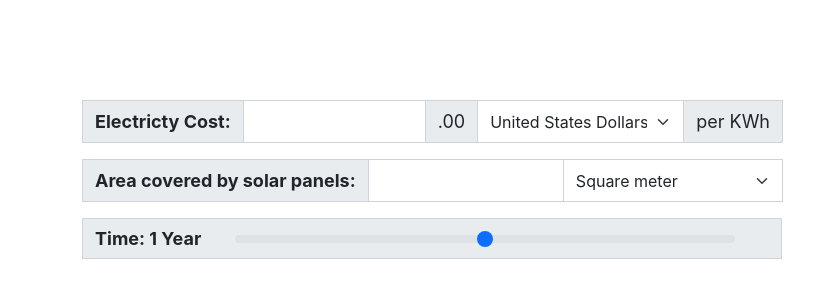
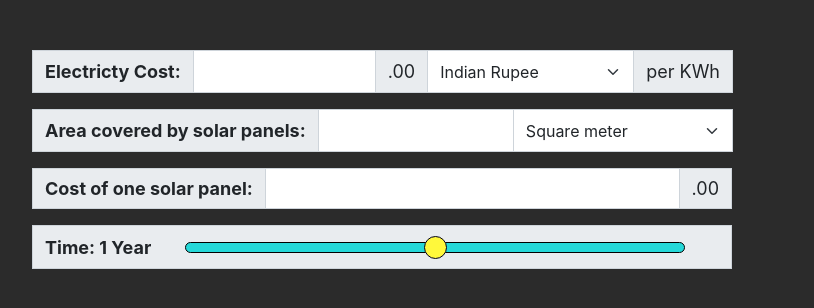
Before and after one commit to Shivansh-yadav13/less-go-solar, a React (Create React App) app: page / in a window 1280 px wide. Shown: the top 308 px of the page, without its empty margins (18-832 px from the left). Built offline with nearby package versions, Linux system fonts and the light colour scheme; no server answers.

Commit message:
added map pointer

```diff
--- a/src/components/Input.css
+++ b/src/components/Input.css
@@ -7,10 +7,96 @@ input::-webkit-inner-spin-button {
 input[type="number"] {
   -moz-appearance: textfield;
 }
+input[type="range"] {
+  height: 30px;
+  -webkit-appearance: none;
+  margin: 10px 0;
+  width: 500px;
+  margin: auto;
+}
+input[type="range"]:focus {
+  outline: none;
+}
+input[type="range"]::-webkit-slider-runnable-track {
+  width: 500px;
+  margin: auto;
+  height: 11px;
+  cursor: pointer;
+  box-shadow: 0px 0px 0px #000000;
+  background: #25d8d8;
+  border-radius: 25px;
+  border: 1px solid #010101;
+}
+input[type="range"]::-webkit-slider-thumb {
+  box-shadow: 0px 0px 0px #000031;
+  border: 1px solid #00001e;
+  height: 23px;
+  width: 23px;
+  border-radius: 50px;
+  background: #fff83b;
+  cursor: pointer;
+  -webkit-appearance: none;
+  margin-top: -7px;
+}
+input[type="range"]:focus::-webkit-slider-runnable-track {
+  background: #25d8d8;
+}
+input[type="range"]::-moz-range-track {
+  width: 500px;
+  margin: auto;
+  height: 11px;
+  cursor: pointer;
+  box-shadow: 0px 0px 0px #000000;
+  background: #25d8d8;
+  border-radius: 25px;
+  border: 1px solid #010101;
+}
+input[type="range"]::-moz-range-thumb {
+  box-shadow: 0px 0px 0px #000031;
+  border: 1px solid #00001e;
+  height: 23px;
+  width: 23px;
+  border-radius: 50px;
+  background: #fff83b;
+  cursor: pointer;
+}
+
+input[type="range"]::-ms-fill-lower {
+  background: #25d8d8;
+  border: 1px solid #010101;
+  border-radius: 50px;
+  box-shadow: 0px 0px 0px #000000;
+}
+input[type="range"]::-ms-fill-upper {
+  background: #25d8d8;
+  border: 1px solid #010101;
+  border-radius: 50px;
+  box-shadow: 0px 0px 0px #000000;
+}
+input[type="range"]::-ms-thumb {
+  margin-top: 1px;
+  box-shadow: 0px 0px 0px #000031;
+  border: 1px solid #00001e;
+  height: 23px;
+  width: 23px;
+  border-radius: 50px;
+  background: #fff83b;
+  cursor: pointer;
+}
+input[type="range"]:focus::-ms-fill-lower {
+  background: #25d8d8;
+}
+input[type="range"]:focus::-ms-fill-upper {
+  background: #25d8d8;
+}
+
+body {
+  background-color: rgb(43, 43, 43);
+}
 
 .input-group {
   margin: auto;
-  margin-left: 100px;
+  margin-left: 50px;
   width: 700px;
   /* overflow: hidden; */
   font-size: 18px;
@@ -30,7 +116,7 @@ input[type="number"] {
 #range {
   width: 700px;
   margin: auto;
-  margin-left: 100px;
+  margin-left: 50px;
 }
 
 .form-range {
@@ -43,9 +129,20 @@ input[type="number"] {
 }
 
 #map {
-  width: 200px;
-  height: auto;
+  height: 400px;
+  width: 700px;
+  margin: 50px;
+  margin-top: 20px;
 }
 #cost {
-  margin-top: 100px;
+  margin-top: 50px;
 }
+
+.output {
+  float: right;
+  border: 1px solid white;
+  width: 430px;
+  height: 640px;
+  margin-top: -220px;
+  margin-right: 50px;
+}
--- a/src/components/Input.js
+++ b/src/components/Input.js
@@ -1,42 +1,75 @@
-import React, { useEffect, useState } from 'react';
-import Map from './Map';
+import React, { useState, useEffect, useMemo, useRef, useCallback } from 'react';
+import { MapContainer, TileLayer, Marker, Popup } from 'react-leaflet';
 import './Input.css';
+import 'leaflet/dist/leaflet.css';
 
 
 function Input() {
+    const [userCurrency, setUserCurrency] = useState('INR');
+    const [units, setUnits] = useState('sqm');
     const [solarData, setSolarData] = useState();
-    const [userLat, setUserLat] = useState()
-    const [userLong, setUserLong] = useState()
+    const [userPosition, setUserPosition] = useState();
 
-    console.log(solarData);
+    console.log(userPosition)
+
+    const [draggable, setDraggable] = useState(false);
+    const markerRef = useRef(null);
+    const eventHandlers = useMemo(
+        () => ({
+            dragend() {
+                const marker = markerRef.current
+                if (marker != null) {
+                    setUserPosition(marker.getLatLng())
+                }
+            },
+        }),
+        [],
+    )
+    const toggleDraggable = useCallback(() => {
+        setDraggable((d) => !d)
+    }, [])
 
     useEffect(() => {
-        navigator.geolocation.getCurrentPosition((position) => {
-            console.log(position)
-            setUserLong(position.coords.longitude)
-            setUserLat(position.coords.latitude)
-            const getData = async () => {
-                const solarData = await fetch(`https://developer.nrel.gov/api/solar/solar_resource/v1.json?api_key=${process.env.REACT_APP_API_KEY}&lat=${position.coords.latitude}&lon=${position.coords.longitude}`)
-                const parsedSolarData = await solarData.json()
-                setSolarData(parsedSolarData)
-            }
-            getData()
+        if (!userPosition) {
+            navigator.geolocation.getCurrentPosition((position) => {
+                const posi = {
+                    lat: position.coords.latitude,
+                    lng: position.coords.longitude,
+                }
+                setUserPosition(posi)
+                const getData = async () => {
+                    const solarData = await fetch(`https://developer.nrel.gov/api/solar/solar_resource/v1.json?api_key=EcHIlOB7hmPSAsR0kKtIimdO69cGeBxzAdXRtuTl&lat=${userPosition ? userPosition.lat : position.coords.latitude}&lon=${userPosition ? userPosition.lng : position.coords.longitude}`)
+                    const parsedSolarData = await solarData.json()
+                    console.log(parsedSolarData)
+                    setSolarData(parsedSolarData)
+                }
+                getData();
         }, (error) => {
             console.log(error)
         });
+    } else {
+        const getData = async () => {
+            const solarData = await fetch(`https://developer.nrel.gov/api/solar/solar_resource/v1.json?api_key=EcHIlOB7hmPSAsR0kKtIimdO69cGeBxzAdXRtuTl&lat=${userPosition.lat }&lon=${userPosition.lng}`)
+            const parsedSolarData = await solarData.json()
+            console.log(parsedSolarData)
+            setSolarData(parsedSolarData)
+        }
+        getData();
+    }
 
-    }, [])
+    }, [userPosition])
+
     return (
         <>
-            <div class="input-group mb-3" id="cost">
-                <span class="input-group-text">
+            <div className="input-group mb-3" id="cost">
+                <span className="input-group-text">
                     <b>Electricty Cost:</b>
                 </span>
-                {/* <!-- <span class="input-group-text">$</span> --> */}
-                <input type="text" min="0" max="100" step="any" class="form-control" maxlength="3" size="4" />
-                <span class="input-group-text">.00</span>
-                <select class="form-select" aria-label="Default select example" id="currency">
-                    <option value="USD" selected="selected">United States Dollars</option>
+                {/* <!-- <span className="input-group-text">$</span> --> */}
+                <input type="text" min="0" max="100" step="any" className="form-control" maxLength="3" size="4" />
+                <span className="input-group-text">.00</span>
+                <select className="form-select" aria-label="Default select example" id="currency" onChange={(e) => {setUserCurrency(e.target.value)}} defaultValue={userCurrency}>
+                    <option value="USD">United States Dollars</option>
                     <option value="EUR">Euro</option>
                     <option value="GBP">United Kingdom Pounds</option>
                     <option value="DZD">Algeria Dinars</option>
@@ -107,33 +140,69 @@ function Input() {
                     <option value="VEB">Venezuela Bolivar</option>
                     <option value="ZMK">Zambia Kwacha</option>
                 </select>
-                <span class="input-group-text">per KWh</span>
+                <span className="input-group-text">per KWh</span>
                 <div>
                 </div>
             </div>
-            {userLat ? <Map userLat={userLat} userLong={userLong}/> : ""}
-            <div class="input-group mb-3">
-                <span class="input-group-text">
+            <div className="input-group mb-3">
+                <span className="input-group-text">
                     <b>Area covered by solar panels:</b>
                 </span>
-                {/* <!-- <span class="input-group-text">$</span> --> */}
-                <input type="text" min="0" max="100" step="any" class="form-control" maxlength="19" />
-                <select class="form-select" aria-label="Default select example" id="currency">
-                    <option value="USD" selected="selected">Square meter</option>
-                    <option value="ZMK">Square kilometer</option>
-                    <option value="ZMK">Square mile</option>
-                    <option value="ZMK">Square foot</option>
-                    <option value="ZMK">Square inch</option>
-                    <option value="ZMK">Hecatre</option>
-                    <option value="ZMK">Acre</option>
+                {/* <span className="input-group-text">$</span> */}
+                <input type="text" min="0" max="100" step="any" className="form-control" maxLength="19" />
+                <select className="form-select" aria-label="Default select example" id="units" onChange={(e) => {setUnits(e.target.value)}} defaultValue={units}>
+                    <option value="sqm">Square meter</option>
+                    <option value="sqk">Square kilometer</option>
+                    <option value="sqm">Square mile</option>
+                    <option value="sqf">Square foot</option>
+                    <option value="sqi">Square inch</option>
+                    <option value="sqh">Hecatre</option>
+                    <option value="sqa">Acre</option>
                 </select>
                 <div>
                 </div>
             </div>
+            <div className="input-group mb-3">
+                <span className="input-group-text">
+                    <b>Cost of one solar panel:</b>
+                </span>
+                {/* <span className="input-group-text">$</span> */}
+                <input type="text" min="0" max="100" step="any" className="form-control" maxLength="3" size="4" />
+                <span class ="input-group-text">.00</span>
+            </div>
+            <span className="input-group-text" id="range"><b>Time: 1 Year</b>
+                <input type="range" className="form-range" id="customRange1" />
+            </span>
+            {userPosition ? <div id="map">
+            <MapContainer
+                center={userPosition ? [userPosition.lat, userPosition.lng] : [51.505, -0.09]}
+                zoom={10}
+                style={{ width: '50rem', height: '30rem' }}
+                scrollWheelZoom={true}
+            >
+                <TileLayer
+                    attribution='&copy; <a href="http://osm.org/copyright">OpenStreetMap</a> contributors'
+                    url="https://{s}.tile.openstreetmap.org/{z}/{x}/{y}.png"
+                />
+                <Marker
+                    draggable={draggable}
+                    eventHandlers={eventHandlers}
+                    position={userPosition ? [userPosition.lat, userPosition.lng] : [51.505, -0.09]}
+                    ref={markerRef}
+                    >
+                    <Popup minWidth={90}>
+                        <span
+                        onClick={toggleDraggable}
+                        >
+                            {draggable
+                                ? 'Marker is draggable'
+                                : 'Click here to make marker draggable'}
+                        </span>
+                    </Popup>
+                </Marker>
+            </MapContainer>
+        </div> : ""}
 
-            <span class="input-group-text" id="range"><b>Time: 1 Year</b>
-                <input type="range" class="form-range" id="customRange1" />
-            </span>
         </>
     )
 }
--- a/src/components/Map.js
+++ b/src/components/Map.js
@@ -1,28 +1,16 @@
-import React from 'react'
-import { MapContainer, TileLayer, Marker, Popup } from 'react-leaflet';
-import 'leaflet/dist/leaflet.css'
+import React, { } from 'react';
 
-function Map(props) {
+
+
+function Map() {
+
+
+
+
+
     return (
-        <div id="map">
-            <MapContainer
-                center={[props.userLat, props.userLong]}
-                zoom={10}
-                style={{ width: '50rem', height: '30rem' }}
-                scrollWheelZoom={true}
-            >
-                <TileLayer
-                    attribution='&copy; <a href="http://osm.org/copyright">OpenStreetMap</a> contributors'
-                    url="https://{s}.tile.openstreetmap.org/{z}/{x}/{y}.png"
-                />
-                <Marker position={[51.505, -0.09]}>
-                    <Popup>
-                        A pretty CSS3 popup. <br /> Easily customizable.
-                    </Popup>
-                </Marker>
-            </MapContainer>
-        </div>
-    )
+
+    );
 }
 
 export default Map;
```
